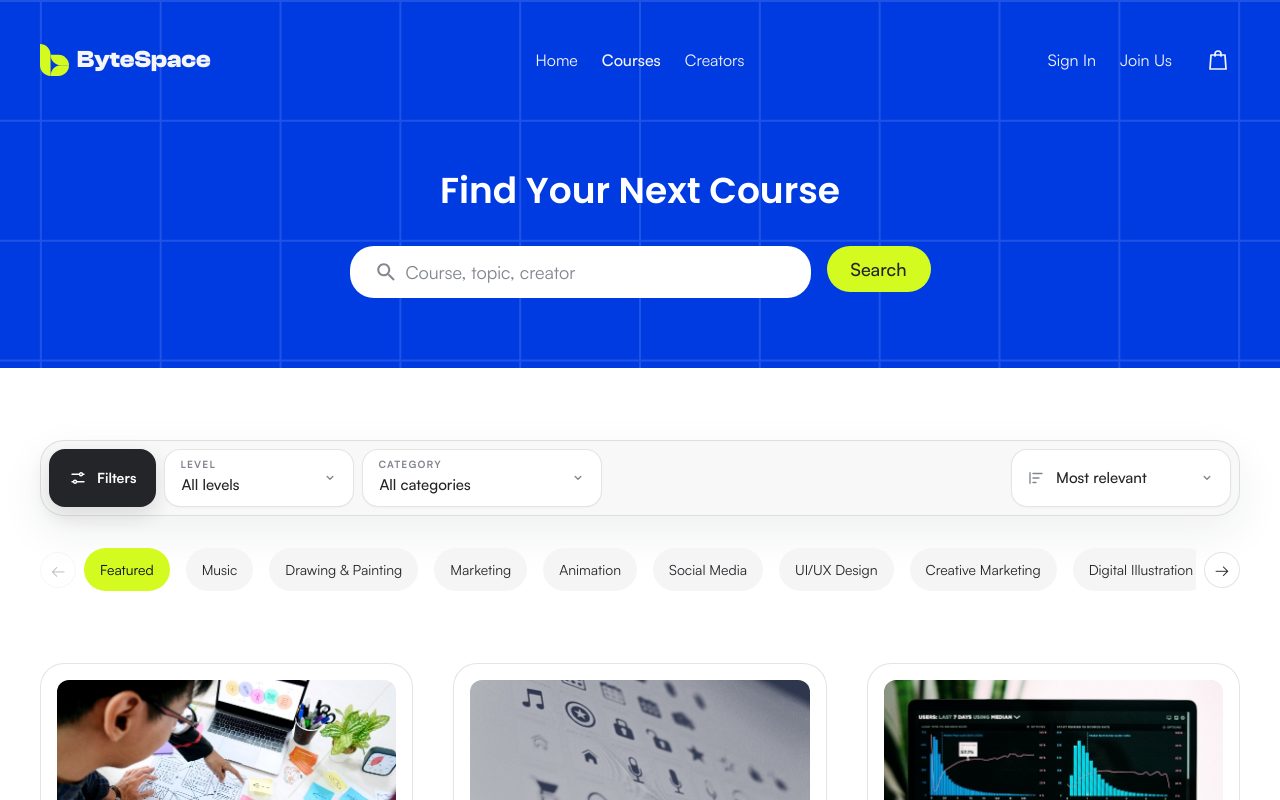
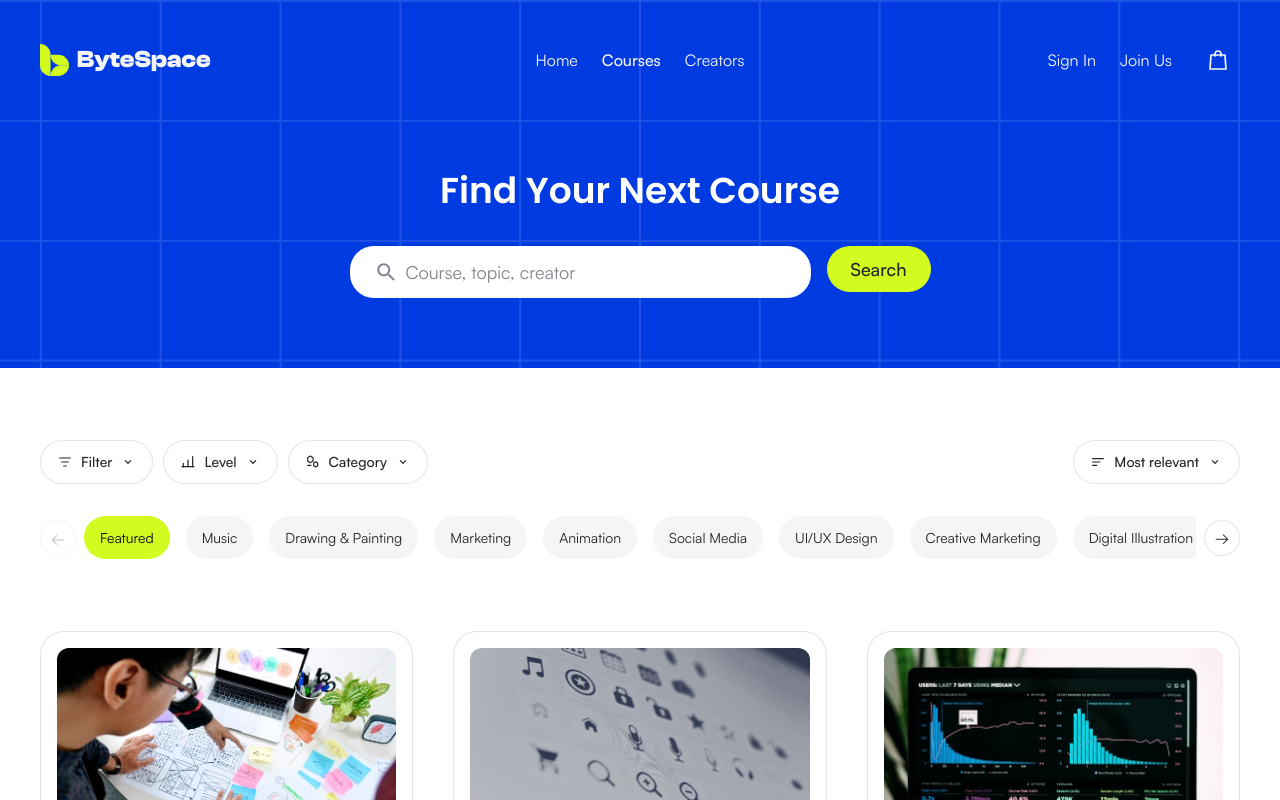
Before and after one commit to Jaber-Riyan/Bytespace, a Next.js app: page /courses in a window 1280 px wide. Shown: the top 800 px of the page. Built offline with nearby package versions, Linux system fonts and the light colour scheme.

Commit message:
feat: enhance CatalogControls component with new icons, improved layout, and filter functionality

```diff
--- a/src/components/course/catalog-controls.tsx
+++ b/src/components/course/catalog-controls.tsx
@@ -1,80 +1,153 @@
 "use client";
 
+import { useEffect, useRef, useState, useTransition, type ReactNode } from "react";
 import { useRouter } from "next/navigation";
-import { useState, useTransition, type ReactNode } from "react";
 import { courseCategories } from "@/data/course-categories";
 
-function TuneIcon() {
+type MenuName = "filters" | "level" | "category" | "sort";
+
+function Icon({ name }: { name: MenuName | "check" | "chevron" | "price" }) {
+  const common = {
+    "aria-hidden": true,
+    viewBox: "0 0 24 24",
+    className: "size-4 shrink-0",
+    fill: "none",
+    stroke: "currentColor",
+    strokeWidth: 1.8,
+    strokeLinecap: "round" as const,
+    strokeLinejoin: "round" as const,
+  };
+
+  if (name === "filters")
     return (
-    <svg aria-hidden="true" viewBox="0 0 24 24" className="size-[18px]" fill="none">
-      <path
-        d="M4 7h10M18 7h2M4 17h2M10 17h10"
-        stroke="currentColor"
-        strokeWidth="1.8"
-        strokeLinecap="round"
-      />
-      <circle cx="16" cy="7" r="2" stroke="currentColor" strokeWidth="1.8" />
-      <circle cx="8" cy="17" r="2" stroke="currentColor" strokeWidth="1.8" />
+      <svg {...common}>
+        <path d="M4 6h16M7 12h10M10 18h4" />
+      </svg>
+    );
+  if (name === "level")
+    return (
+      <svg {...common}>
+        <path d="M5 19v-5M12 19V9M19 19V4" />
+        <path d="M3 19h18" />
+      </svg>
+    );
+  if (name === "category")
+    return (
+      <svg {...common}>
+        <path d="M4 5.5 8 3l4 2.5v5L8 13l-4-2.5v-5ZM13 13.5l3-2 3 2v4l-3 2-3-2v-4ZM4 17h5" />
+      </svg>
+    );
+  if (name === "sort")
+    return (
+      <svg {...common}>
+        <path d="M4 7h16M4 12h11M4 17h6" />
+      </svg>
+    );
+  if (name === "price")
+    return (
+      <svg {...common}>
+        <path d="M12 3v18M16 7.5c0-1.4-1.8-2.5-4-2.5S8 6.1 8 7.5 9.8 10 12 10s4 1.1 4 2.5S14.2 15 12 15s-4-1.1-4-2.5" />
+      </svg>
+    );
+  if (name === "check")
+    return (
+      <svg {...common}>
+        <path d="m5 12 4 4L19 6" />
+      </svg>
+    );
+  return (
+    <svg {...common}>
+      <path d="m8 10 4 4 4-4" />
     </svg>
   );
 }
 
-function ChevronIcon() {
+function Trigger({
+  icon,
+  label,
+  active,
+  open,
+  onClick,
+  badge,
+}: {
+  icon: MenuName;
+  label: string;
+  active?: boolean;
+  open: boolean;
+  onClick: () => void;
+  badge?: number;
+}) {
   return (
-    <svg aria-hidden="true" viewBox="0 0 20 20" className="size-4" fill="none">
-      <path
-        d="m6.5 8 3.5 3.5L13.5 8"
-        stroke="currentColor"
-        strokeWidth="1.7"
-        strokeLinecap="round"
-        strokeLinejoin="round"
-      />
-    </svg>
+    <button
+      type="button"
+      aria-expanded={open}
+      onClick={onClick}
+      className={`group inline-flex h-11 items-center gap-2 rounded-full border px-4 text-sm font-medium outline-none transition focus-visible:ring-4 focus-visible:ring-persian-blue/15 ${
+        open
+          ? "border-persian-blue bg-persian-blue text-white shadow-[0_8px_24px_rgba(0,59,226,0.2)]"
+          : active
+            ? "border-persian-blue/20 bg-persian-blue/[0.06] text-persian-blue"
+            : "border-black/[0.12] bg-white text-shuttle-ink hover:border-persian-blue/30 hover:bg-shuttle-soft"
+      }`}
+    >
+      <Icon name={icon} />
+      <span>{label}</span>
+      {badge ? (
+        <span className="grid size-5 place-items-center rounded-full bg-electric-lime text-[11px] font-bold text-shuttle-ink">
+          {badge}
+        </span>
+      ) : (
+        <span className={`transition-transform ${open ? "rotate-180" : ""}`}>
+          <Icon name="chevron" />
+        </span>
+      )}
+    </button>
   );
 }
 
-function SortIcon() {
+function OptionButton({
+  selected,
+  children,
+  onClick,
+}: {
+  selected: boolean;
+  children: ReactNode;
+  onClick: () => void;
+}) {
   return (
-    <svg aria-hidden="true" viewBox="0 0 24 24" className="size-[18px]" fill="none">
-      <path
-        d="M8 6h12M8 12h8M8 18h4M4 5v14"
-        stroke="currentColor"
-        strokeWidth="1.8"
-        strokeLinecap="round"
-      />
-    </svg>
+    <button
+      type="button"
+      role="menuitemradio"
+      aria-checked={selected}
+      onClick={onClick}
+      className={`flex w-full items-center justify-between gap-4 rounded-xl px-3 py-2.5 text-left text-sm outline-none transition focus-visible:ring-2 focus-visible:ring-persian-blue/20 ${
+        selected ? "bg-persian-blue text-white" : "text-shuttle-ink hover:bg-shuttle-soft"
+      }`}
+    >
+      <span>{children}</span>
+      {selected && <Icon name="check" />}
+    </button>
   );
 }
 
-function SelectControl({
-  label,
-  value,
-  onChange,
+function MenuPanel({
   children,
-  className = "",
+  align = "left",
+  wide = false,
 }: {
-  label: string;
-  value: string;
-  onChange: (value: string) => void;
   children: ReactNode;
-  className?: string;
+  align?: "left" | "right";
+  wide?: boolean;
 }) {
   return (
-    <label className={`group relative block min-w-0 ${className}`}>
-      <span className="pointer-events-none absolute left-4 top-2 z-10 text-[10px] font-bold uppercase tracking-[0.12em] text-shuttle-muted transition-colors group-focus-within:text-persian-blue">
-        {label}
-      </span>
-      <select
-        className="h-[58px] w-full cursor-pointer appearance-none rounded-2xl border border-black/[0.09] bg-white pb-1.5 pl-4 pr-11 pt-5 text-[15px] font-medium text-shuttle-ink shadow-[0_1px_2px_rgba(20,24,40,0.03)] outline-none transition hover:border-black/20 hover:bg-[#fdfdfd] focus:border-persian-blue focus:ring-4 focus:ring-persian-blue/10"
-        value={value}
-        onChange={(event) => onChange(event.target.value)}
+    <div
+      role="menu"
+      className={`absolute top-[calc(100%+10px)] z-40 rounded-[20px] border border-black/[0.08] bg-white p-2 shadow-[0_20px_55px_rgba(29,35,52,0.16)] ${
+        align === "right" ? "right-0" : "left-0"
+      } ${wide ? "w-[min(360px,calc(100vw-40px))]" : "w-56"}`}
     >
       {children}
-      </select>
-      <span className="pointer-events-none absolute right-4 top-1/2 -translate-y-1/2 text-shuttle-muted transition group-focus-within:rotate-180 group-focus-within:text-persian-blue">
-        <ChevronIcon />
-      </span>
-    </label>
+    </div>
   );
 }
 
@@ -86,11 +159,39 @@ export function CatalogControls({
   basePath?: string;
 }) {
   const router = useRouter();
-  const [expanded, setExpanded] = useState(false);
+  const rootRef = useRef<HTMLDivElement>(null);
+  const [openMenu, setOpenMenu] = useState<MenuName | null>(null);
   const [pending, startTransition] = useTransition();
   const activeFilterCount = [query.level, query.category, query.price].filter(Boolean).length;
+  const levels = ["Beginner", "Intermediate", "Advanced"];
+  const sortOptions = [
+    ["relevant", "Most relevant"],
+    ["rating", "Highest rated"],
+    ["price-asc", "Price: low to high"],
+    ["price-desc", "Price: high to low"],
+  ] as const;
+
+  useEffect(() => {
+    function dismiss(event: PointerEvent) {
+      if (!rootRef.current?.contains(event.target as Node)) setOpenMenu(null);
+    }
+    function escape(event: KeyboardEvent) {
+      if (event.key === "Escape") setOpenMenu(null);
+    }
+    document.addEventListener("pointerdown", dismiss);
+    document.addEventListener("keydown", escape);
+    return () => {
+      document.removeEventListener("pointerdown", dismiss);
+      document.removeEventListener("keydown", escape);
+    };
+  }, []);
+
+  function toggle(menu: MenuName) {
+    setOpenMenu((current) => (current === menu ? null : menu));
+  }
 
   function change(name: string, value: string) {
+    setOpenMenu(null);
     const params = new URLSearchParams(query);
     params.delete("page");
     if (value) params.set(name, value);
@@ -102,6 +203,7 @@ export function CatalogControls({
   }
 
   function clearFilters() {
+    setOpenMenu(null);
     const params = new URLSearchParams(query);
     ["level", "category", "price", "page"].forEach((key) => params.delete(key));
     const search = params.toString();
@@ -110,107 +212,148 @@ export function CatalogControls({
     );
   }
 
+  const selectedSort =
+    sortOptions.find(([value]) => value === (query.sort || "relevant"))?.[1] || "Most relevant";
+
   return (
-    <div aria-busy={pending} className={pending ? "opacity-70" : "transition-opacity"}>
-      <div className="rounded-[24px] border border-black/[0.07] bg-shuttle-soft/70 p-2 shadow-[0_16px_45px_rgba(33,38,54,0.07)]">
-        <div className="grid grid-cols-2 gap-2 sm:grid-cols-[auto_1fr_1.25fr] lg:grid-cols-[auto_190px_240px_1fr_220px]">
+    <div
+      ref={rootRef}
+      aria-busy={pending}
+      className={`relative z-20 transition-opacity ${pending ? "opacity-65" : ""}`}
+    >
+      <div className="flex flex-wrap items-center gap-2.5">
+        <div className="relative">
+          <Trigger
+            icon="filters"
+            label="Filter"
+            badge={activeFilterCount}
+            active={activeFilterCount > 0}
+            open={openMenu === "filters"}
+            onClick={() => toggle("filters")}
+          />
+          {openMenu === "filters" && (
+            <MenuPanel wide>
+              <div className="p-2">
+                <div className="flex items-center gap-2 text-sm font-bold">
+                  <span className="grid size-8 place-items-center rounded-lg bg-electric-lime">
+                    <Icon name="price" />
+                  </span>
+                  Price range
+                </div>
+                <div className="mt-3 grid grid-cols-3 gap-2">
+                  {[
+                    ["", "Any price"],
+                    ["25", "Up to $25"],
+                    ["50", "Up to $50"],
+                  ].map(([value, label]) => (
                     <button
+                      key={value}
                       type="button"
-            onClick={() => setExpanded((open) => !open)}
-            aria-expanded={expanded}
-            aria-controls="extra-filters"
-            className={`col-span-2 flex h-[58px] items-center justify-center gap-2.5 rounded-2xl px-5 text-sm font-bold outline-none transition focus-visible:ring-4 focus-visible:ring-persian-blue/20 sm:col-span-1 lg:justify-start ${
-              expanded
-                ? "bg-persian-blue text-white shadow-[0_8px_20px_rgba(0,59,226,0.24)]"
-                : "bg-shuttle-ink text-white shadow-[0_8px_20px_rgba(36,37,40,0.14)] hover:bg-persian-blue"
+                      onClick={() => change("price", value)}
+                      className={`rounded-xl border px-2 py-3 text-xs font-medium transition ${
+                        (query.price || "") === value
+                          ? "border-persian-blue bg-persian-blue text-white"
+                          : "border-black/[0.08] hover:border-persian-blue/30 hover:bg-shuttle-soft"
                       }`}
                     >
-            <TuneIcon />
-            Filters
-            {activeFilterCount > 0 && (
-              <span className="grid size-5 place-items-center rounded-full bg-electric-lime text-[11px] text-shuttle-ink">
-                {activeFilterCount}
-              </span>
-            )}
+                      {label}
                     </button>
-
-          <SelectControl
-            label="Level"
-            value={query.level || ""}
-            onChange={(value) => change("level", value)}
-          >
-            <option value="">All levels</option>
-            {["Beginner", "Intermediate", "Advanced"].map((level) => (
-              <option key={level}>{level}</option>
                   ))}
-          </SelectControl>
-
-          <SelectControl
-            label="Category"
-            value={query.category || ""}
-            onChange={(value) => change("category", value)}
-          >
-            <option value="">All categories</option>
-            {courseCategories
-              .filter((category) => category !== "Featured")
-              .map((category) => (
-                <option key={category}>{category}</option>
-              ))}
-          </SelectControl>
-
-          <div className="hidden lg:block" />
-
-          <div className="relative col-span-2 sm:col-span-3 lg:col-span-1">
-            <span className="pointer-events-none absolute left-4 top-1/2 z-10 -translate-y-1/2 text-shuttle-muted">
-              <SortIcon />
-            </span>
-            <label className="group block">
-              <span className="sr-only">Sort courses</span>
-              <select
-                className="h-[58px] w-full cursor-pointer appearance-none rounded-2xl border border-black/[0.09] bg-white pl-11 pr-11 text-[15px] font-medium text-shuttle-ink shadow-[0_1px_2px_rgba(20,24,40,0.03)] outline-none transition hover:border-black/20 focus:border-persian-blue focus:ring-4 focus:ring-persian-blue/10"
-                value={query.sort || "relevant"}
-                onChange={(event) => change("sort", event.target.value)}
-              >
-                <option value="relevant">Most relevant</option>
-                <option value="rating">Highest rated</option>
-                <option value="price-asc">Price: low to high</option>
-                <option value="price-desc">Price: high to low</option>
-              </select>
-              <span className="pointer-events-none absolute right-4 top-1/2 -translate-y-1/2 text-shuttle-muted transition group-focus-within:rotate-180 group-focus-within:text-persian-blue">
-                <ChevronIcon />
-              </span>
-            </label>
-          </div>
-        </div>
-      </div>
-
-      {expanded && (
-        <div
-          id="extra-filters"
-          className="mt-3 flex flex-col gap-4 rounded-[20px] border border-black/[0.07] bg-white p-4 shadow-[0_12px_35px_rgba(33,38,54,0.06)] sm:flex-row sm:items-end sm:justify-between"
-        >
-          <div className="w-full sm:max-w-[220px]">
-            <SelectControl
-              label="Maximum price"
-              value={query.price || ""}
-              onChange={(value) => change("price", value)}
-            >
-              <option value="">Any price</option>
-              <option value="25">Up to $25</option>
-              <option value="50">Up to $50</option>
-            </SelectControl>
                 </div>
                 {activeFilterCount > 0 && (
                   <button
                     type="button"
                     onClick={clearFilters}
-              className="h-[50px] rounded-xl px-4 text-sm font-bold text-persian-blue outline-none transition hover:bg-persian-blue/5 focus-visible:ring-4 focus-visible:ring-persian-blue/15"
+                    className="mt-3 w-full rounded-xl py-2.5 text-sm font-bold text-persian-blue transition hover:bg-persian-blue/[0.06]"
                   >
                     Clear all filters
                   </button>
                 )}
               </div>
+            </MenuPanel>
           )}
+        </div>
+
+        <div className="relative">
+          <Trigger
+            icon="level"
+            label={query.level || "Level"}
+            active={Boolean(query.level)}
+            open={openMenu === "level"}
+            onClick={() => toggle("level")}
+          />
+          {openMenu === "level" && (
+            <MenuPanel>
+              <OptionButton selected={!query.level} onClick={() => change("level", "")}>
+                All levels
+              </OptionButton>
+              {levels.map((level) => (
+                <OptionButton
+                  key={level}
+                  selected={query.level === level}
+                  onClick={() => change("level", level)}
+                >
+                  {level}
+                </OptionButton>
+              ))}
+            </MenuPanel>
+          )}
+        </div>
+
+        <div className="relative">
+          <Trigger
+            icon="category"
+            label={query.category || "Category"}
+            active={Boolean(query.category)}
+            open={openMenu === "category"}
+            onClick={() => toggle("category")}
+          />
+          {openMenu === "category" && (
+            <MenuPanel wide>
+              <div className="max-h-80 overflow-y-auto p-1">
+                <OptionButton selected={!query.category} onClick={() => change("category", "")}>
+                  All categories
+                </OptionButton>
+                <div className="my-1 h-px bg-black/[0.06]" />
+                {courseCategories
+                  .filter((category) => category !== "Featured")
+                  .map((category) => (
+                    <OptionButton
+                      key={category}
+                      selected={query.category === category}
+                      onClick={() => change("category", category)}
+                    >
+                      {category}
+                    </OptionButton>
+                  ))}
+              </div>
+            </MenuPanel>
+          )}
+        </div>
+
+        <div className="relative ml-0 sm:ml-auto">
+          <Trigger
+            icon="sort"
+            label={selectedSort}
+            active={Boolean(query.sort && query.sort !== "relevant")}
+            open={openMenu === "sort"}
+            onClick={() => toggle("sort")}
+          />
+          {openMenu === "sort" && (
+            <MenuPanel align="right">
+              {sortOptions.map(([value, label]) => (
+                <OptionButton
+                  key={value}
+                  selected={(query.sort || "relevant") === value}
+                  onClick={() => change("sort", value)}
+                >
+                  {label}
+                </OptionButton>
+              ))}
+            </MenuPanel>
+          )}
+        </div>
+      </div>
 
       <p className="sr-only" role="status">
         {pending ? "Updating courses" : ""}
```
Lines whose indentation alone changed are shown as unchanged.
